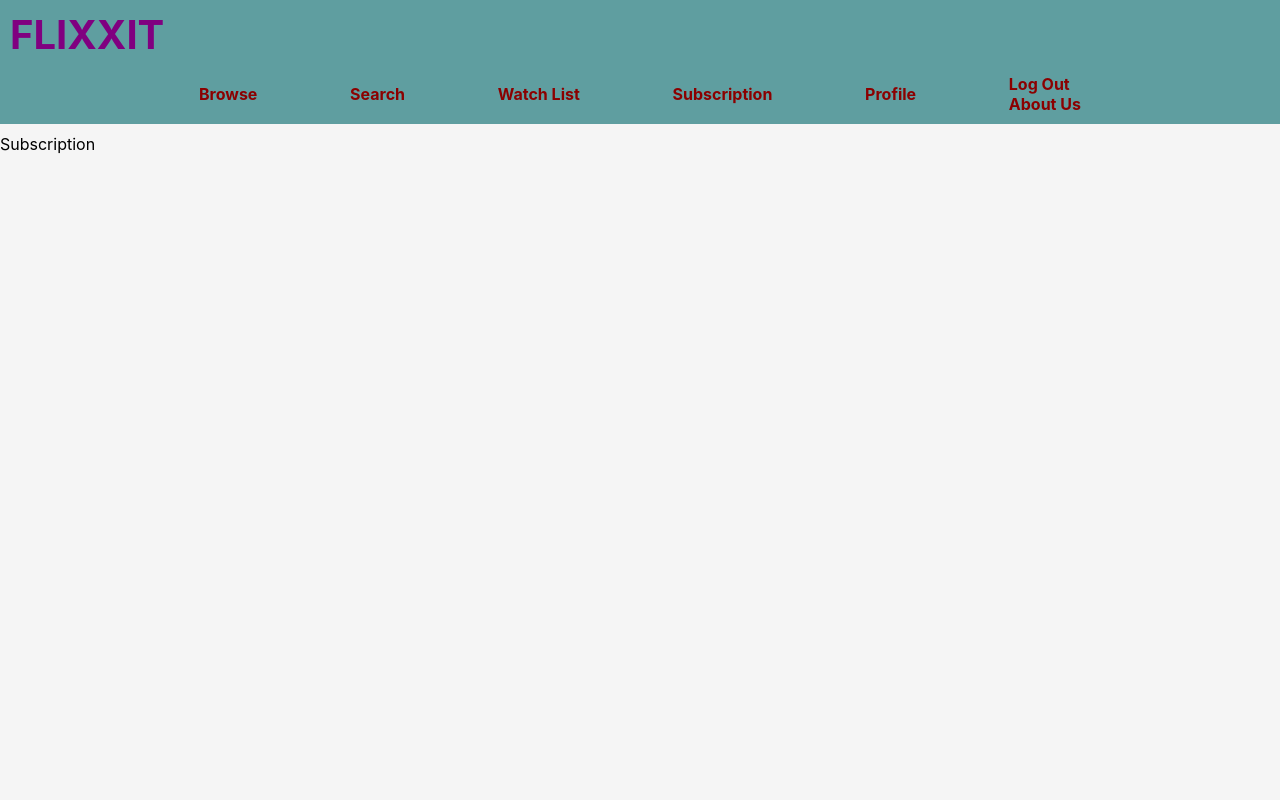
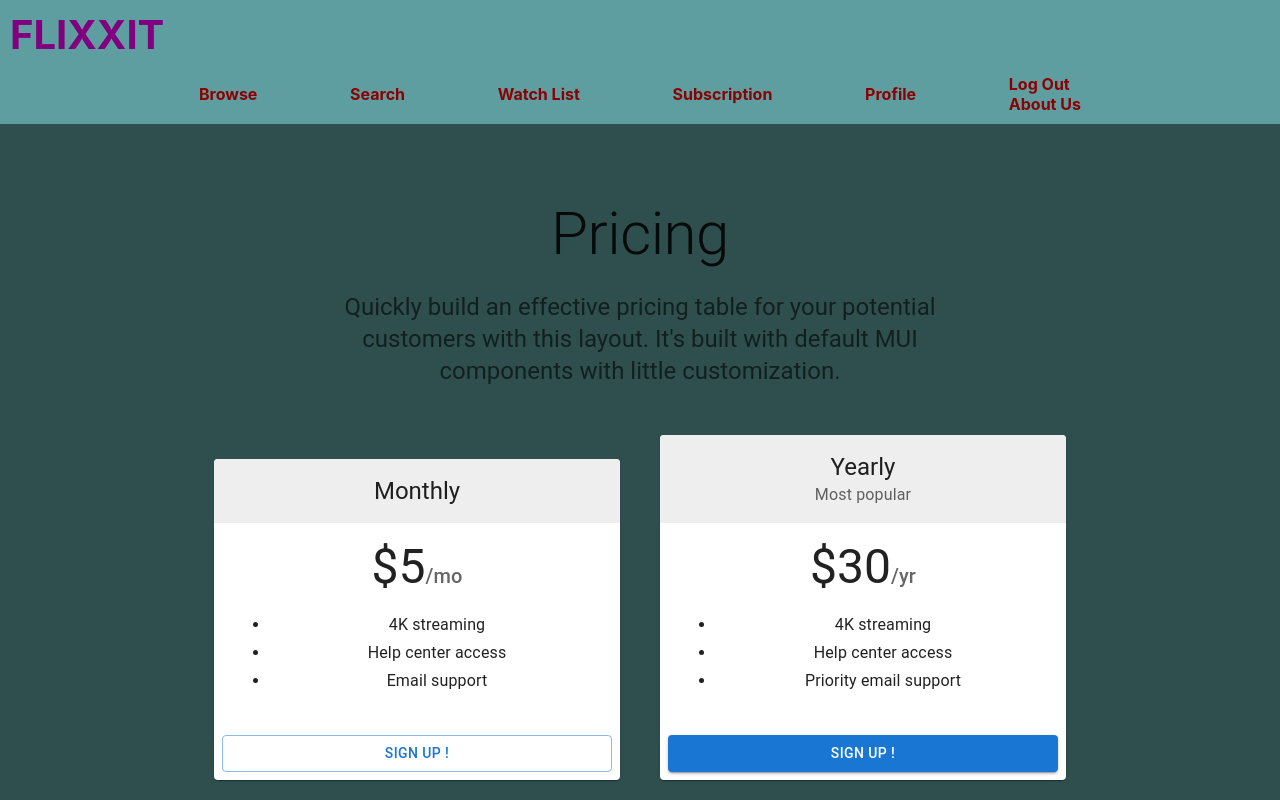
Before and after one commit to PizzaCat07/flixxit, a React (Create React App) app in the folder app/: page /subscription in a window 1280 px wide. Built offline with nearby package versions, Linux system fonts and the light colour scheme.

Commit message:
subscription page added

```diff
--- a/app/src/App.css
+++ b/app/src/App.css
@@ -1,6 +1,6 @@
 html, body,#root, .app, #app>div {
   height: 100%;
-  background-color: whitesmoke;
+  background-color: darkslategray;
 }
 
 #header{
--- a/app/src/Pages/Dashboard/Dashboard.js
+++ b/app/src/Pages/Dashboard/Dashboard.js
@@ -7,7 +7,6 @@
   getTopTV,
 } from "../../shared/api/movieApi";
 import "react-responsive-carousel/lib/styles/carousel.min.css";
-import { Carousel } from "react-responsive-carousel";
 import "react-alice-carousel/lib/alice-carousel.css";
 import AliceCarousel from "react-alice-carousel";
 
@@ -40,6 +39,7 @@
         <div>
           <h2 className="category">Popular Movies</h2>
           <AliceCarousel
+            mouseTracking
             infinite
             responsive={responsive}
             controlsStrategy="alternate"
@@ -55,6 +55,7 @@
         <div>
           <h2 className="category">Popular TV Shows</h2>
           <AliceCarousel
+            mouseTracking
             infinite
             responsive={responsive}
             controlsStrategy="alternate"
@@ -70,6 +71,7 @@
         <div>
           <h2 className="category">Top Rated Movies</h2>
           <AliceCarousel
+            mouseTracking
             infinite
             responsive={responsive}
             controlsStrategy="alternate"
@@ -85,6 +87,7 @@
         <div>
           <h2 className="category">Top Rated TV Shows</h2>
           <AliceCarousel
+            mouseTracking
             infinite
             responsive={responsive}
             controlsStrategy="alternate"
--- a/app/src/Pages/Subscription/Subscription.js
+++ b/app/src/Pages/Subscription/Subscription.js
@@ -1,11 +1,139 @@
 import React from "react";
 import Header from "../../shared/components/Header";
+import { createTheme, ThemeProvider } from "@mui/material/styles";
+import AppBar from "@mui/material/AppBar";
+import Box from "@mui/material/Box";
+import Button from "@mui/material/Button";
+import Card from "@mui/material/Card";
+import CardActions from "@mui/material/CardActions";
+import CardContent from "@mui/material/CardContent";
+import CardHeader from "@mui/material/CardHeader";
+import CssBaseline from "@mui/material/CssBaseline";
+import Grid from "@mui/material/Grid";
+import StarIcon from "@mui/icons-material/StarBorder";
+import Toolbar from "@mui/material/Toolbar";
+import Typography from "@mui/material/Typography";
+import Link from "@mui/material/Link";
+import GlobalStyles from "@mui/material/GlobalStyles";
+import Container from "@mui/material/Container";
 
 const Subscription = () => {
+  const tiers = [
+    {
+      title: "Monthly",
+      price: "5",
+      description: ["4K streaming", "Help center access", "Email support"],
+      buttonText: "Sign up !",
+      buttonVariant: "outlined",
+    },
+    {
+      title: "Yearly",
+      subheader: "Most popular",
+      price: "30",
+      description: [
+        "4K streaming",
+        "Help center access",
+        "Priority email support",
+      ],
+      buttonText: "Sign Up !",
+      buttonVariant: "contained",
+    },
+  ];
+
   return (
     <>
       <Header />
-      <div>Subscription</div>
+      <Container
+        disableGutters
+        maxWidth="sm"
+        component="main"
+        sx={{ pt: 8, pb: 6 }}
+      >
+        <Typography
+          component="h1"
+          variant="h2"
+          align="center"
+          color="text.primary"
+          gutterBottom
+        >
+          Pricing
+        </Typography>
+        <Typography
+          variant="h5"
+          align="center"
+          color="text.secondary"
+          component="p"
+        >
+          Quickly build an effective pricing table for your potential customers
+          with this layout. It&apos;s built with default MUI components with
+          little customization.
+        </Typography>
+      </Container>
+      {/* End hero unit */}
+      <Container maxWidth="md" component="main">
+        <Grid container spacing={5} alignItems="flex-end">
+          {tiers.map((tier) => (
+            // Enterprise card is full width at sm breakpoint
+            <Grid item key={tier.title} xs={12} md={6}>
+              <Card>
+                <CardHeader
+                  title={tier.title}
+                  subheader={tier.subheader}
+                  titleTypographyProps={{ align: "center" }}
+                  action={tier.title === "Pro" ? <StarIcon /> : null}
+                  subheaderTypographyProps={{
+                    align: "center",
+                  }}
+                  sx={{
+                    backgroundColor: (theme) =>
+                      theme.palette.mode === "light"
+                        ? theme.palette.grey[200]
+                        : theme.palette.grey[700],
+                  }}
+                />
+                <CardContent>
+                  <Box
+                    sx={{
+                      display: "flex",
+                      justifyContent: "center",
+                      alignItems: "baseline",
+                      mb: 2,
+                    }}
+                  >
+                    <Typography
+                      component="h2"
+                      variant="h3"
+                      color="text.primary"
+                    >
+                      ${tier.price}
+                    </Typography>
+                    <Typography variant="h6" color="text.secondary">
+                      {tier.title === "Monthly" ? <>/mo</> : <>/yr</>}
+                    </Typography>
+                  </Box>
+                  <ul>
+                    {tier.description.map((line) => (
+                      <Typography
+                        component="li"
+                        variant="subtitle1"
+                        align="center"
+                        key={line}
+                      >
+                        {line}
+                      </Typography>
+                    ))}
+                  </ul>
+                </CardContent>
+                <CardActions>
+                  <Button fullWidth variant={tier.buttonVariant}>
+                    {tier.buttonText}
+                  </Button>
+                </CardActions>
+              </Card>
+            </Grid>
+          ))}
+        </Grid>
+      </Container>
     </>
   );
 };
```
